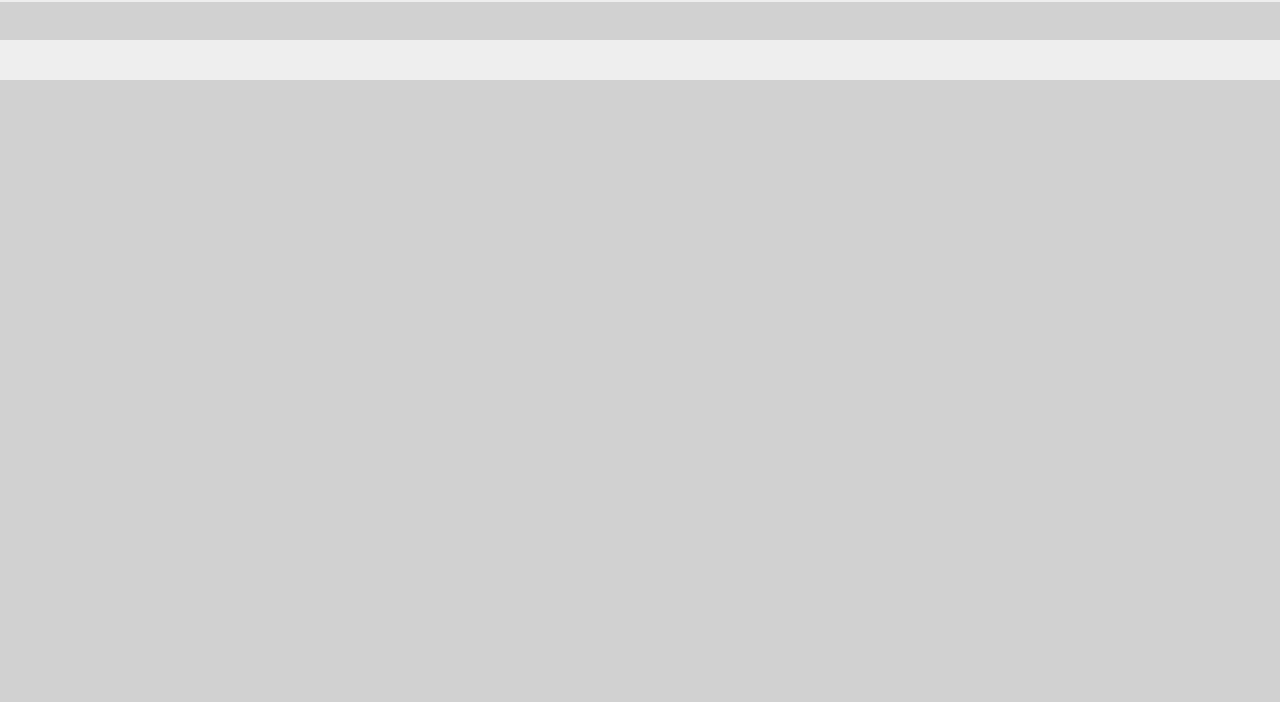
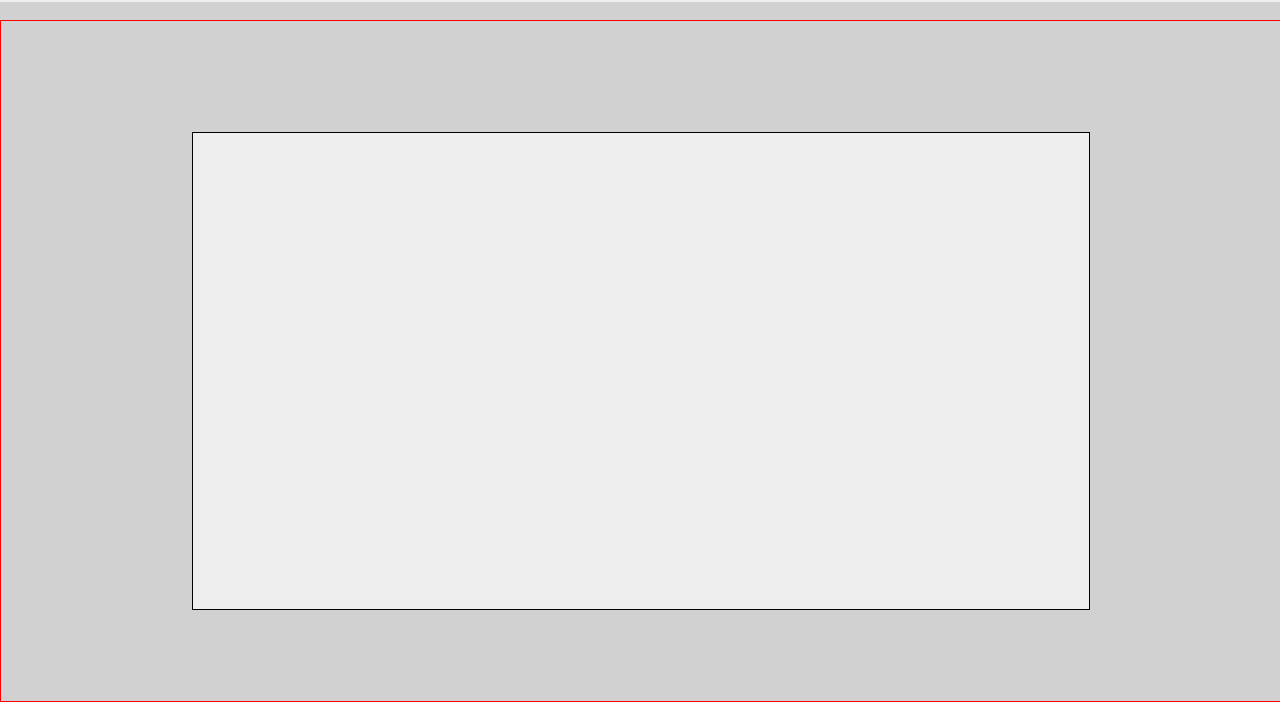
Before and after one commit to trzeciak20p/minesweeper, a plain HTML site: page index.html in a window 1280 px wide. Both pictures are taken after a click on the button "START". Shown: the part 98-800 px from the top of the page. Drawn offline with Linux system fonts and the light colour scheme.

Commit message:
upoad style.css

```diff
--- a/index.html
+++ b/index.html
@@ -10,7 +10,7 @@
     <meta name='desription'
         content='Gra saper minesweeper miny gra. Bardzo dobra polecam gra miny wciągająca saper yyy... super'>
     <link rel="stylesheet" href="style.css">
-    <link rel="icon"  href="minesweeper_icon.jpg">
+    <link rel="icon" href="minesweeper_icon.jpg">
     <title>Minesweeper</title>
 </head>
 
@@ -20,27 +20,27 @@
         <span>saper</span>
         <form class="container">
 
-            <label for="inpt_col">ilość kolumn: <br/>
+            <label for="inpt_col">ilość kolumn: <br />
                 <input type="number" max="50" name="inpt_col" id="inpt_col" required="required">
             </label>
-            <label for="inpt_col">ilość wierszy <br/>
+            <label for="inpt_col">ilość wierszy <br />
                 <input type="number" max="50" name="inpt_row" id="inpt_row" required="required">
             </label>
-            <label for="inpt_col">ilość min <br/>
+            <label for="inpt_col">ilość min <br />
                 <input type="number" max="100" min="10" name="inpt_mines" id="inpt_mines" required="required">
             </label>
             <input type="button" value="START" name="start_saper" id="start_saper">
 
         </form>
     </header>
-    <br/>
+    <br />
 
     <main>
 
         <div id="main_saper">
+            <div>
 
-
-        </div>
+            </div>
 
 
 
@@ -51,21 +51,35 @@
 
         document.getElementById("start_saper").addEventListener("click", saper_start)
 
-        function saper_start(){
+        docmuent.addEventListener("keydown", function (event) {
+
+            let x
+
+
+
+
+
+
+
+
+        })
+
+
+        function saper_start() {
             let cols = document.getElementById("inpt_col").value
             let rows = document.getElementById("inpt_row").value
             let mines = document.getElementById("inpt_mines").value
             let main_saper = document.getElementById("main_saper")
             main_saper.innerHTML = "<table>"
-            for(i = 0; i < rows; i++){
-                console.log("pls działaj")
-                main_saper.innerHTML += "<tr>"
-                for(j = 0; j < cols; j++){
-                    main_saper.innerHTML += "<td></td>"
-                }
-                main_saper.innerHTML += "</tr>"
-            }
-            main_saper.innerHTML += "</table>"
+            // for(i = 0; i < rows; i++){
+            //     console.log("pls działaj")
+            //     main_saper.innerHTML += "<tr>"
+            //     for(j = 0; j < cols; j++){
+            //         main_saper.innerHTML += "<td></td>"
+            //     }
+            //     main_saper.innerHTML += "</tr>"
+            // }
+            // main_saper.innerHTML += "</table>"
 
 
         }
--- a/style.css
+++ b/style.css
@@ -30,15 +30,20 @@ header label{
 	justify-content: space-around;
 }
 main{
-	margin-top: 20px;
-	background-color: #eeeeee;
 	display: flex;
 	justify-content: space-around;
+	align-items: center;
+	width: 100%;
+	height: 85vh;
+	border: solid 1px red;
 }
 #main_saper{
-	width: auto;
-	height: auto;
+	margin-top: 20px;
 	z-index: 2;
+	width: 70%;
+	height: 70%;
+	background-color: #eeeeee;
+	border: solid 1px black;
 }
 #main_saper table, #main_saper td, #main_saper tr {
 	margin: 20px;
```
